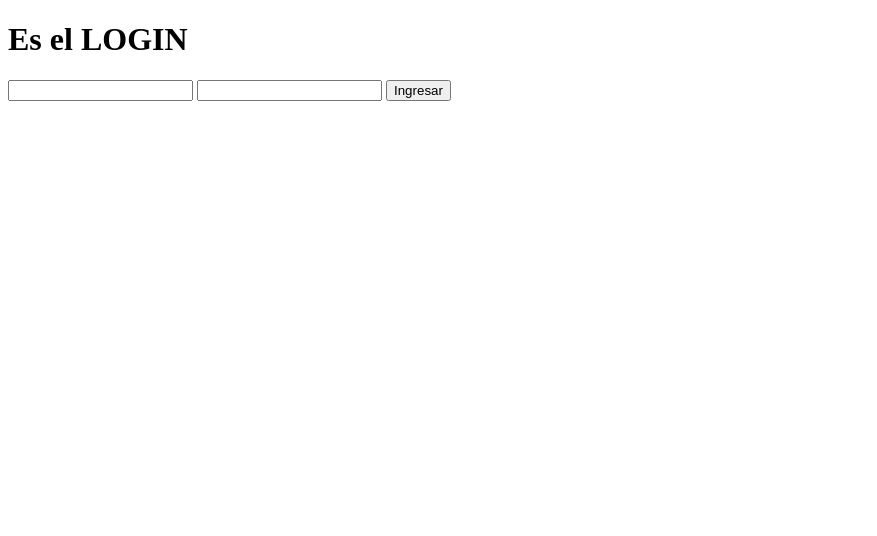
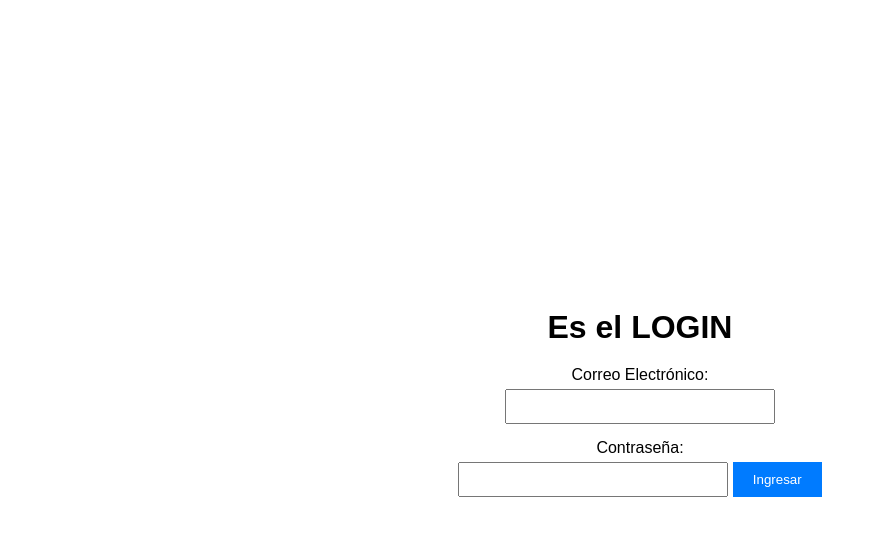
Before and after one commit to Luis13103/luis13103.github.io, a plain HTML site: page login.html in a window 1280 px wide. Shown: the whole page, without its empty margins (0-877 px from the left). Drawn offline with Linux system fonts and the light colour scheme; some packages are replaced by stand-ins of ours; a script that the page names is missing.

Commit message:
Update login.html

```diff
--- a/login.html
+++ b/login.html
@@ -9,26 +9,58 @@
     <link rel="stylesheet" href="https://cdn.jsdelivr.net/npm/sweetalert2@10"></link>
 
     <style>
-        #mensajeValidacion {
-            display: none;
-            position: fixed;
-            top: 50%;
-            left: 50%;
-            transform: translate(-50%, -50%);
-            background-color: #f8d7da;
-            color: #721c24;
-            padding: 10px;
-            border: 1px solid #f5c6cb;
-            border-radius: 5px;
+        body {
+            font-family: Arial, sans-serif;
+            display: flex;
+            align-items: center;
+            justify-content: center;
+            height: 100vh;
+            margin: 0;
+        }
+
+        form {
             text-align: center;
+        }
+
+        h1 {
+            margin-bottom: 20px;
+        }
+
+        label {
+            display: block;
+            margin-bottom: 5px;
+        }
+
+        input {
+            width: 250px;
+            padding: 8px;
+            margin-bottom: 15px;
+        }
+
+        button {
+            background-color: #007bff;
+            color: white;
+            padding: 10px 20px;
+            border: none;
+            cursor: pointer;
+        }
+
+        button:hover {
+            background-color: #0056b3;
         }
     </style>
 </head>
 <body>
-    <h1>Es el LOGIN</h1>
-    <input type="email" name="email" id="email">
-    <input type="password" name="password" id="password">
-    <button onclick="validarFormulario()">Ingresar</button>
+    <form>
+        <h1>Es el LOGIN</h1>
+        <label for="email">Correo Electrónico:</label>
+        <input type="email" name="email" id="email" required>
+
+        <label for="password">Contraseña:</label>
+        <input type="password" name="password" id="password" required>
+
+        <button type="button" onclick="validarFormulario()">Ingresar</button>
+    </form>
 
     <script src="https://cdn.jsdelivr.net/npm/sweetalert2@10"></script>
     <script>
```
